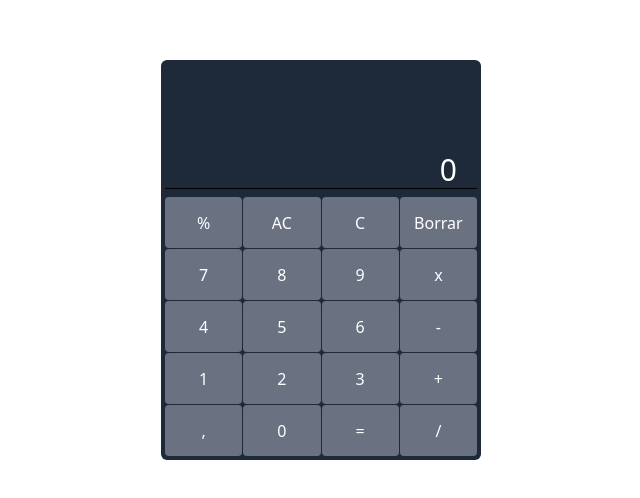
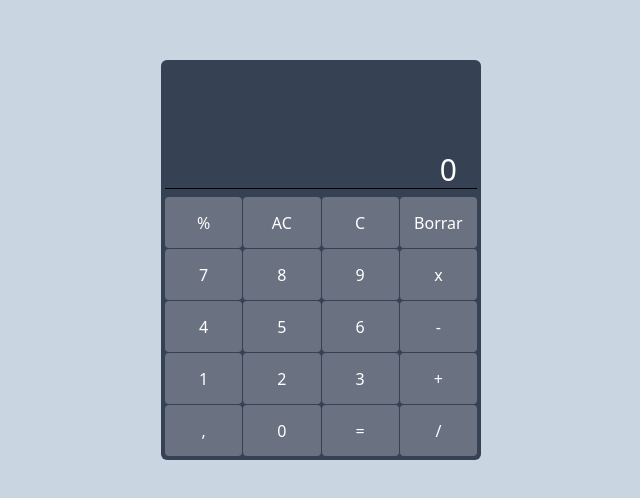
Before and after one commit to DVKELL/calculadora-web, a website: page index.html in a window 1280 px wide. Shown: the part 140-638 px from the top of the page, without its empty margins (319-959 px from the left). Drawn offline with nearby package versions, Linux system fonts and the light colour scheme.

Commit message:
pequeños cambios en los colores

```diff
--- a/index.html
+++ b/index.html
@@ -6,9 +6,11 @@
     <script src="https://cdn.jsdelivr.net/npm/@tailwindcss/browser@4"></script>
     <title>Calculadora Web</title>
   </head>
-  <body class="min-h-screen flex flex-col justify-center items-center">
+  <body
+    class="bg-slate-300 min-h-screen flex flex-col justify-center items-center"
+  >
     <main
-      class="flex flex-col justify-between gap-2 bg-gray-800 w-xs h-100 text-white p-1 rounded-md"
+      class="flex flex-col justify-between gap-2 bg-gray-700 w-xs h-100 text-white p-1 rounded-md"
     >
       <div id="pantallaContainer" class="flex-1 flex flex-col justify-between">
         <div id="operaciones" class="flex justify-end pr-6 pt-4"></div>
```
